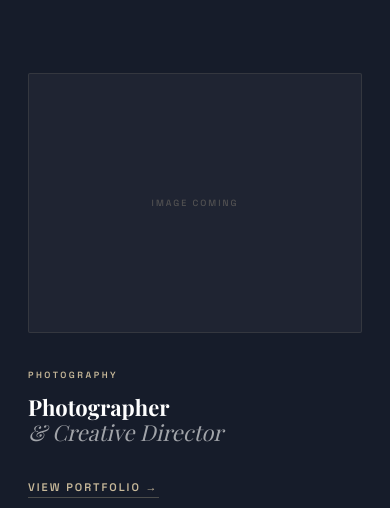
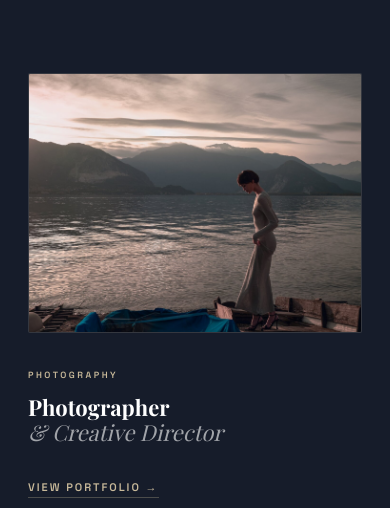
Before and after one commit to letsee43few/kristianeustace.com, a plain HTML site: page index.html in a window 390 px wide. Shown: the part 92-600 px from the top of the page. Drawn offline with nearby package versions, Linux system fonts and the light colour scheme; a web font is replaced by a local one.

Commit message:
Phone fix: portfolio sections fade in as soon as any part is on screen (Branding stayed hidden on phones); home photography panel shows the main photography image

```diff
--- a/index.html
+++ b/index.html
@@ -25,8 +25,8 @@
 
       <!-- ── PHOTOGRAPHY ── -->
       <section class="panel panel--photo">
-        <div class="panel-image" aria-label="Portrait photograph — coming soon">
-          <span>Image coming</span>
+        <div class="panel-image">
+          <img src="photography/images/hero.jpg" alt="A woman in a long grey knit dress on a wooden jetty by a lake at sunset, mountains behind" style="object-position: 69% 50%">
         </div>
         <div class="panel-body">
           <p class="panel-label">Photography</p>
--- a/photography/main.js
+++ b/photography/main.js
@@ -119,7 +119,7 @@
         observer.unobserve(entry.target);
       }
     });
-  }, { threshold: 0.10, rootMargin: '0px 0px -40px 0px' });
+  }, { threshold: 0, rootMargin: '0px 0px -40px 0px' });
 
   document.querySelectorAll('.fade-in').forEach(function (el) {
     observer.observe(el);
```
